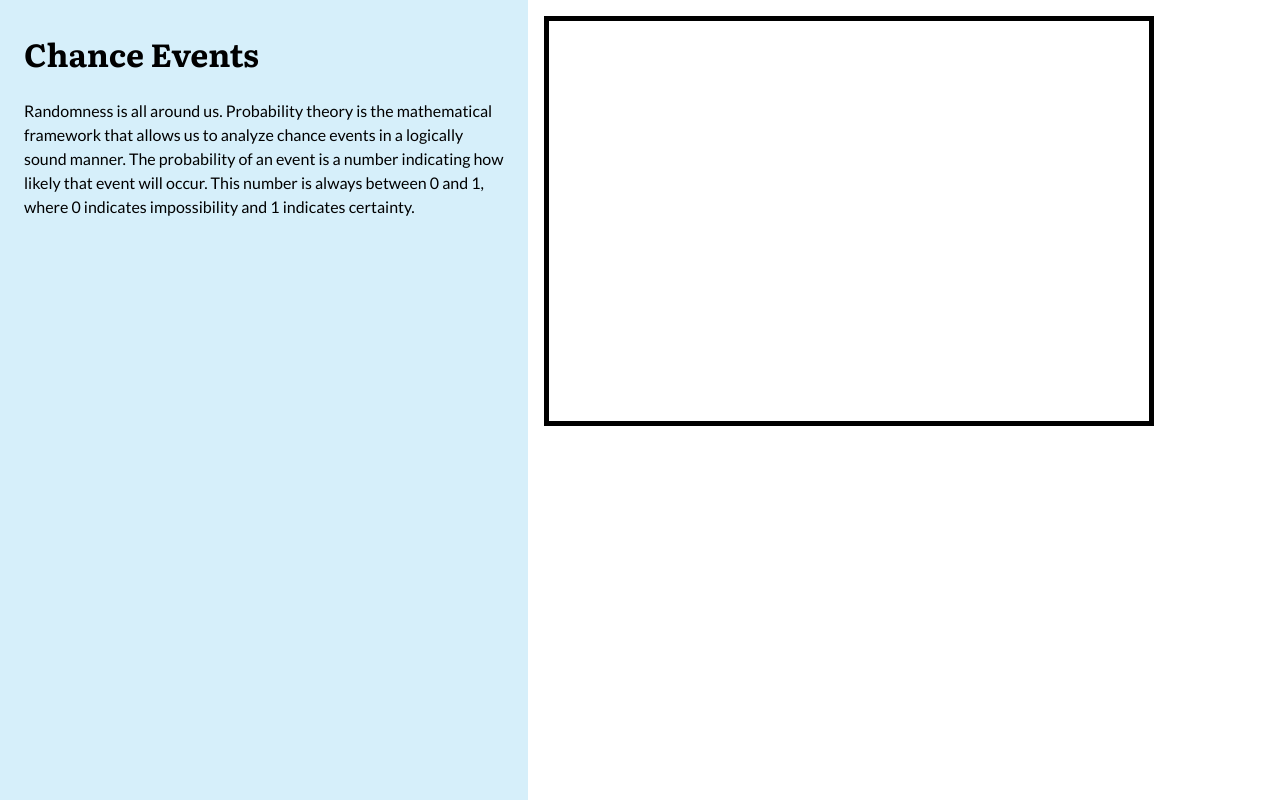
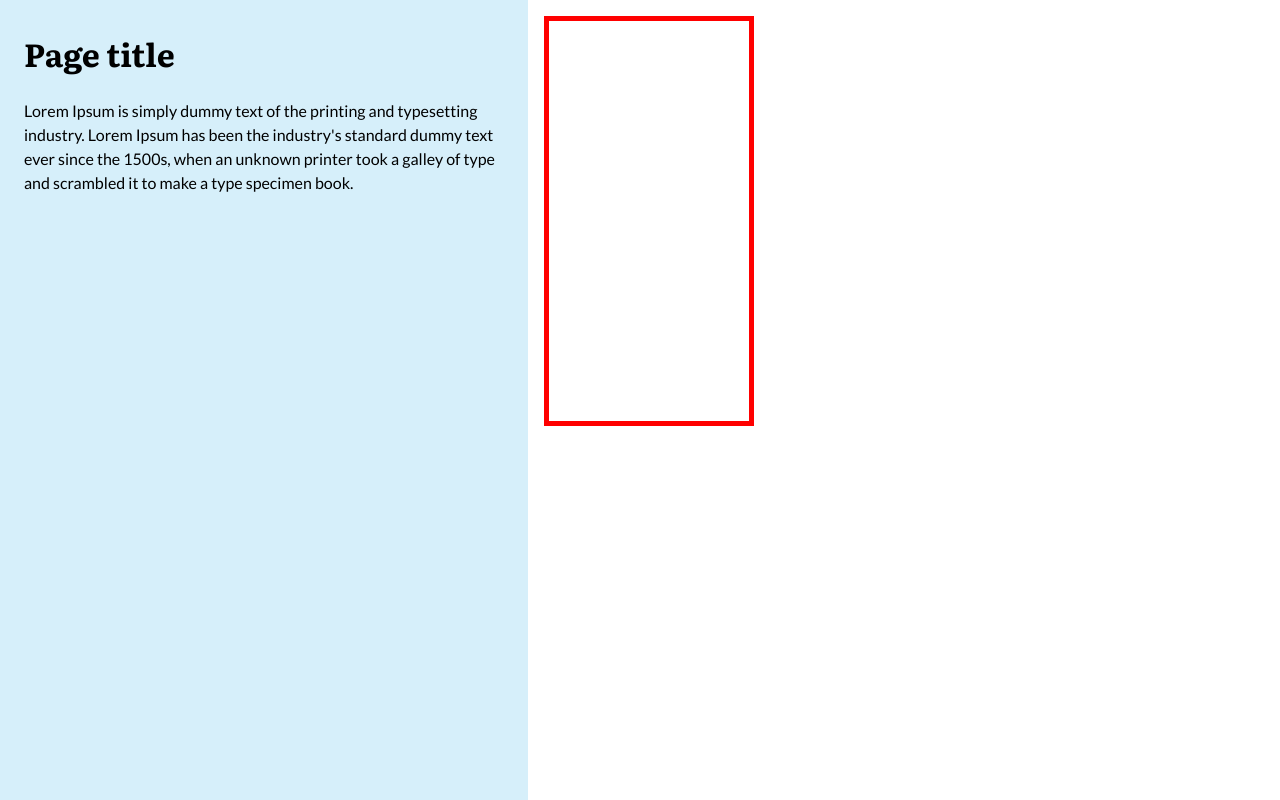
Before and after one commit to patch-22/explorably-prototype, a React (Vite) app: page / in a window 1280 px wide. Built offline with nearby package versions, Linux system fonts and the light colour scheme.

Commit message:
Refactored Visualization Component

```diff
--- a/src/App.js
+++ b/src/App.js
@@ -1,47 +1,28 @@
-import React from "react"
-import { render } from "react-dom"
-import * as d3 from "d3";
-import "./App.css"
+import React from 'react'
+import { render } from 'react-dom'
+import './App.css'
+import Demo from './Demo'
 
 class App extends React.Component {
-  constructor(props) {
-    super(props)
-    this.exploreRef = React.createRef()
-    this.visualisation = React.createRef();
-  }
-  handleTitleClick() {
-    alert("You Clicked the Title!")
-  }
-  componentDidMount() {
-    d3.select(this.exploreRef.current)
-    .append("svg")
-    .attr("width", 600)
-    .attr("height", 400)
-    .style("border", "5px solid black")
-  }
   render() {
     return (
       <div>
         <div className="wrapper">
           <div className="col-left">
-            <h1 className="page__heading">
-              Chance Events
-            </h1>
+            <h1 className="page__heading">Page title</h1>
             <p>
-              Randomness is all around us. Probability theory is the
-              mathematical framework that allows us to analyze chance events in
-              a logically sound manner. The probability of an event is a number
-              indicating how likely that event will occur. This number is always
-              between 0 and 1, where 0 indicates impossibility and 1 indicates
-              certainty.
+              Lorem Ipsum is simply dummy text of the printing and typesetting
+              industry. Lorem Ipsum has been the industry's standard dummy text
+              ever since the 1500s, when an unknown printer took a galley of
+              type and scrambled it to make a type specimen book.
             </p>
           </div>
           <div className="col-right">
-            <div ref={this.exploreRef} />
+            <Demo />
           </div>
         </div>
       </div>
     )
   }
 }
-render(React.createElement(App), document.getElementById("root"))
+render(React.createElement(App), document.getElementById('root'))
--- /dev/null
+++ b/src/Demo.js
@@ -0,0 +1,20 @@
+import React, { Component } from 'react'
+import * as d3 from 'd3'
+
+export default class Demo extends Component {
+  constructor(props) {
+    super(props)
+    this.mainRef = React.createRef()
+  }
+
+  componentDidMount() {
+    d3.select(this.mainRef.current)
+      .append('svg')
+      .attr('width', 200)
+      .attr('height', 400)
+      .style('border', '5px solid red')
+  }
+  render() {
+    return <div ref={this.mainRef} />
+  }
+}
```
